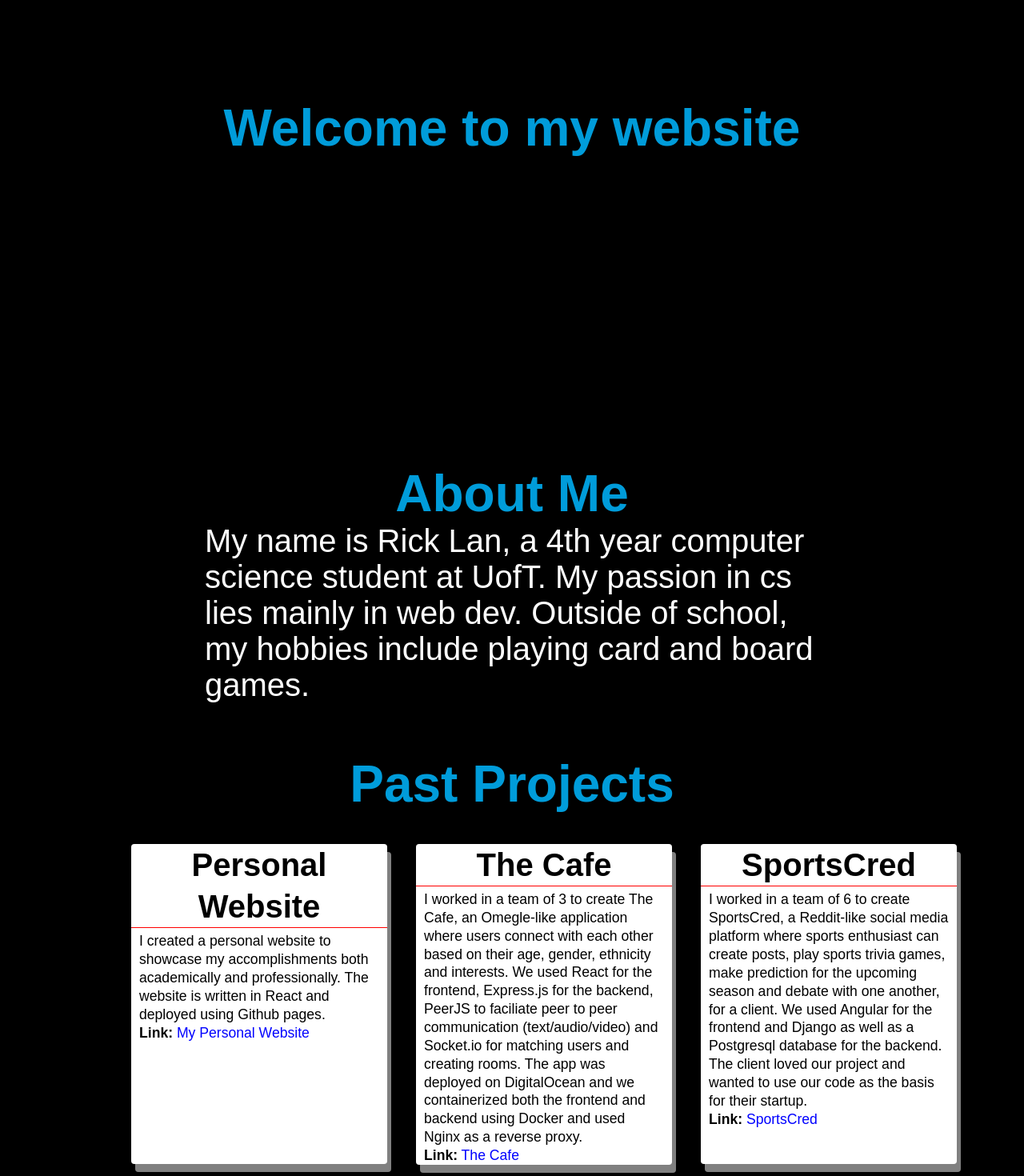
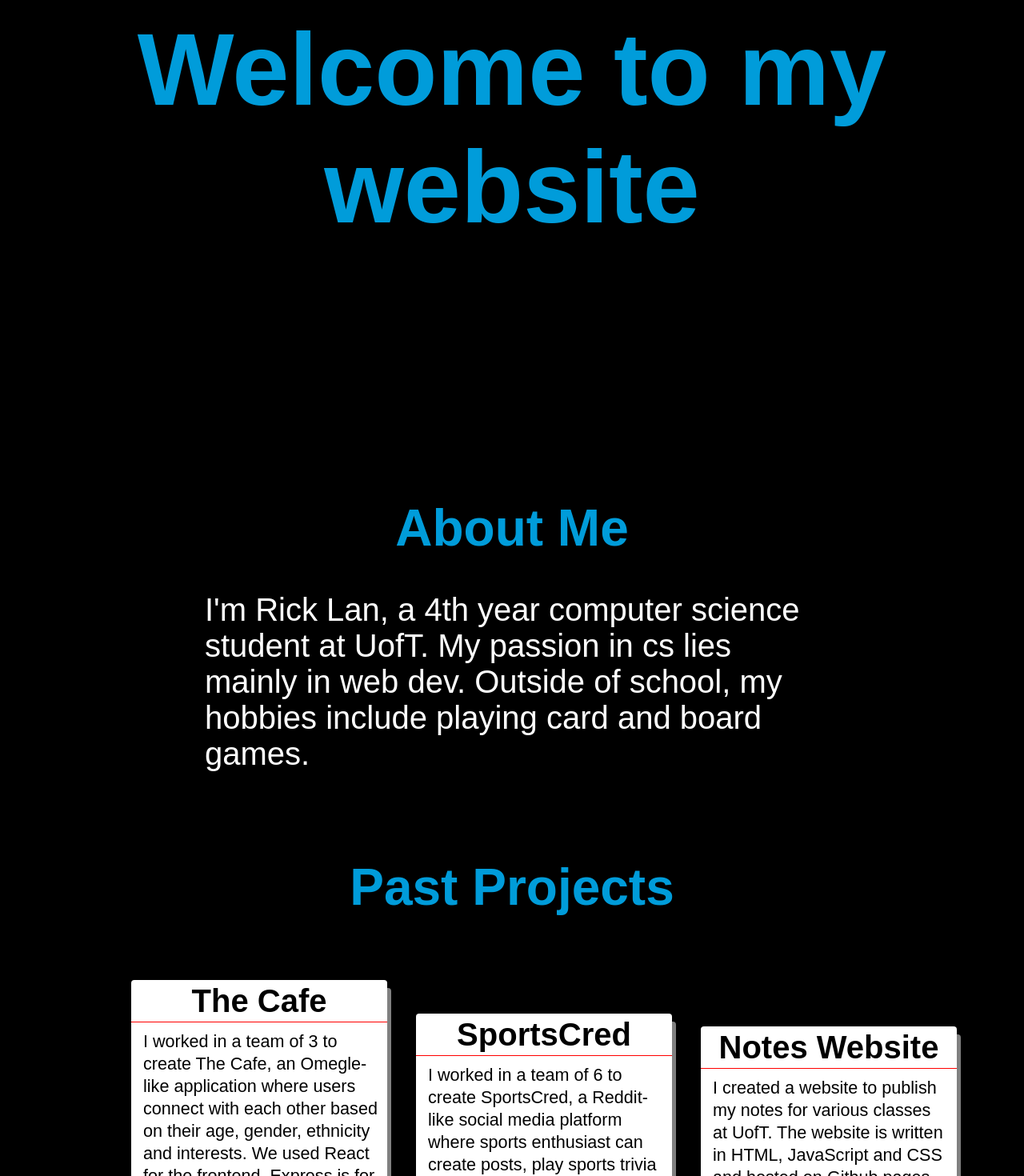
Before and after one commit to ricklan/website, a React (Create React App) app: page / in a window 1280 px wide. Shown: the part 260-1730 px from the top of the page at 80% size. Built offline with nearby package versions, Linux system fonts and the light colour scheme.

Commit message:
Reformatted my website

```diff
--- a/src/Components/About_Me/aboutMe.jsx
+++ b/src/Components/About_Me/aboutMe.jsx
@@ -7,7 +7,7 @@ export default function AboutMe() {
     return (
         <div id="aboutMe">
             <h1 className="title">About Me</h1>
-            My name is Rick Lan, a 4th year computer science student at UofT.
+            I'm Rick Lan, a 4th year computer science student at UofT.
             My passion in cs lies mainly in web dev.
             Outside of school, my hobbies include playing card and board games.
         </div>
--- a/src/Components/Contact/contact.jsx
+++ b/src/Components/Contact/contact.jsx
@@ -41,7 +41,7 @@ const useStyles = makeStyles((theme) => ({
     socialMedia: {
         color: "white",
         "&:hover": {
-            color: "blue"
+            color: "lightblue"
         },
         [theme.breakpoints.down("sm")]: {
             fontSize: "2rem",
--- a/src/Components/Home/home.css
+++ b/src/Components/Home/home.css
@@ -1,4 +1,4 @@
-#homepage{
+#homepage {
   display: flex;
   justify-content: center;
   align-items: center;
@@ -8,7 +8,55 @@
 }
 
 @keyframes show_title {
-    0% { opacity: 0; }
-    50% { opacity: 0.5; }
-    100% { opacity: 1; }
+  0% {
+    opacity: 0;
   }
+  50% {
+    opacity: 0.5;
+  }
+  100% {
+    opacity: 1;
+  }
+}
+
+#home_title {
+  text-align: center;
+  color: #009cda;
+  font-size: 1rem;
+}
+
+@media only screen and (min-width: 280px) {
+  #home_title {
+    font-size: 1.5rem;
+  }
+}
+
+@media only screen and (min-width: 360px) {
+  #home_title {
+    font-size: 1.75rem;
+  }
+}
+
+@media only screen and (min-width: 540px) {
+  #home_title {
+    font-size: 2.5rem;
+  }
+}
+
+@media only screen and (min-width: 768px) {
+  #home_title {
+    font-size: 3rem;
+  }
+}
+
+@media only screen and (min-width: 1024px) {
+  #home_title {
+    font-size: 4rem;
+  }
+}
+
+@media only screen and (min-width: 1200px) {
+  #home_title {
+    font-size: 8rem;
+  }
+}
--- a/src/Components/Home/home.jsx
+++ b/src/Components/Home/home.jsx
@@ -5,7 +5,7 @@ export default function Home() {
 
     return (
         <div id="homepage">
-            <h1 className="title">Welcome to my website</h1>
+            <h1 id="home_title">Welcome to my website</h1>
         </div>
     )
 }
--- a/src/Components/Past_Projects/projects.css
+++ b/src/Components/Past_Projects/projects.css
@@ -1,8 +1,8 @@
-#projects{
+#projects {
   color: white;
 }
 
-#cards{
+#cards {
   display: flex;
   flex-direction: column;
   flex-wrap: wrap;
@@ -13,7 +13,7 @@
   margin-bottom: 100px;
 }
 
-.project{
+.project {
   background-color: white;
   color: black;
   width: 80%;
@@ -21,97 +21,102 @@
   margin-left: 5px;
   margin-bottom: 50px;
   border-radius: 4px;
-    min-height:25rem;
+  min-height: 25rem;
   line-height: 1.3;
   display: block;
   box-shadow: 5px 10px grey;
 }
 
-.project:hover{
+.project:hover {
   box-shadow: none;
 }
 
-.project_title{
+.project_title {
   text-align: center;
   font-size: 1rem;
   font-weight: bold;
   border-bottom: 1px solid red;
 }
 
-.project_desc{
+.project_desc {
   font-size: 0.9rem;
   margin: 5px 10px 0 10px;
 }
 
-@media only screen and (min-width: 540px){
-    #cards{
+@media only screen and (min-width: 540px) {
+  #cards {
     flex-direction: column;
     justify-content: center;
   }
-    .project{
+  .project {
     width: 70%;
   }
 
-    .project_title{
+  .project_title {
     font-size: 2.5rem;
   }
 }
 
-@media only screen and (min-width: 768px){
-    #cards{
+@media only screen and (min-width: 768px) {
+  #cards {
     flex-direction: row;
     justify-content: flex-start;
   }
-    .project{
+  .project {
     width: 40%;
     position: relative;
     left: 5%;
     margin-left: 30px;
   }
 
-    .project_title{
+  .project_title {
     font-size: 2rem;
   }
 
-    .project_desc{
-        font-size: 1.0rem;
+  .project_desc {
+    font-size: 1rem;
   }
 }
 
-@media only screen and (min-width: 1024px){
-    #cards{
+@media only screen and (min-width: 1024px) {
+  #cards {
     flex-direction: row;
     justify-content: flex-start;
   }
-    .project{
+  .project {
     width: 40%;
     position: relative;
     left: 5%;
   }
 
-    .project_title{
+  .project_title {
     font-size: 2.5rem;
   }
 
-    .project_desc{
+  .project_desc {
     font-size: 1.1rem;
   }
 }
 
-@media only screen and (min-width: 1200px)
-{
-    #cards{
+@media only screen and (min-width: 1200px) {
+  #cards {
     flex-direction: row;
     justify-content: flex-start;
   }
-    .project{
+  .project {
     width: 25%;
     margin: 36px 0 0 36px;
     position: relative;
     left: 10%;
+    min-height: 30rem;
   }
 
-    .project_title{
+  .project_title {
     font-size: 2.5rem;
   }
+
+  .project_desc {
+    font-size: 1.35rem;
+    padding: 5px 0px 0px 5px;
   }
+}
--- a/src/Components/Past_Projects/projects.jsx
+++ b/src/Components/Past_Projects/projects.jsx
@@ -11,15 +11,6 @@ export default function Project() {
             <h1 className="title"> Past Projects </h1>
 
             <div id="cards">
-                <div className="project">
-                    <div className="project_title">Personal Website</div>
-                    <div className="project_desc">
-                        I created a personal website to showcase my accomplishments both academically and professionally.
-                        The website is written in React and deployed using Github pages.
-                        <br></br>
-                        <b>Link:</b> <a href="https://ricklan.github.io/website/">My Personal Website</a>
-                    </div>
-                </div>
 
                 <div className="project">
                     <div className="project_title">The Cafe</div>
--- a/src/Global/title.css
+++ b/src/Global/title.css
@@ -1,40 +1,38 @@
-.title{
+.title {
   text-align: center;
   color: #009cda;
-    margin: 0;
 }
 
-@media only screen and (min-width: 280px){
-    #aboutMe{
+@media only screen and (min-width: 280px) {
+  #aboutMe {
     font-size: 1rem;
   }
 
-    #aboutMeTitle{
+  #aboutMeTitle {
     font-size: 1.4rem;
   }
 }
 
-@media only screen and (min-width: 360px){
-
-    .title{
+@media only screen and (min-width: 360px) {
+  .title {
     font-size: 1.75rem;
   }
 }
 
-@media only screen and (min-width: 540px){
-    .title{
+@media only screen and (min-width: 540px) {
+  .title {
     font-size: 2.5rem;
   }
 }
 
-@media only screen and (min-width: 768px){
-    .title{
+@media only screen and (min-width: 768px) {
+  .title {
     font-size: 3rem;
   }
 }
 
-@media only screen and (min-width: 1024px){
-    .title{
+@media only screen and (min-width: 1024px) {
+  .title {
     font-size: 4rem;
   }
 }
```
Also changed, not shown: 1 other file (tests, documents, lock files or other folders). Lines whose indentation alone changed are shown as unchanged.
